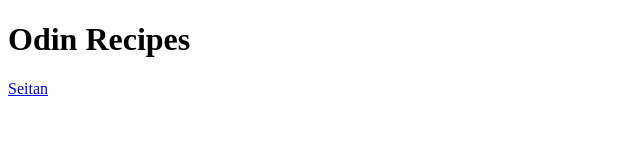
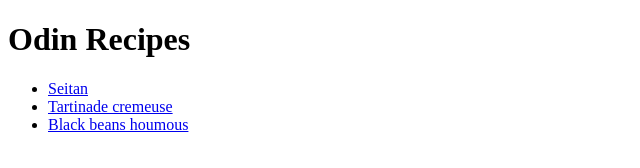
Before and after one commit to HedwigFritz/odin-recipe, a plain HTML site: page index.html in a window 1280 px wide. Shown: the whole page, without its empty margins (0-640 px from the left). Drawn offline with Linux system fonts and the light colour scheme.

Commit message:
Add unordered list for links to recipe pages

```diff
--- a/index.html
+++ b/index.html
@@ -6,6 +6,11 @@
     </head>
     <body>
         <h1>Odin Recipes</h1>
-        <p><a href="recipes/seitan.html">Seitan</a></p>
+        <p>
+            <ul>
+                <li><a href="recipes/seitan.html">Seitan</a></li>
+                <li><a href="recipes/tartinade-cremeuse.html">Tartinade cremeuse</a></li>
+                <li><a href="recipes/black-beans-houmous.html">Black beans houmous</a></li>
+            </ul></p>
     </body>
 </html>
```
